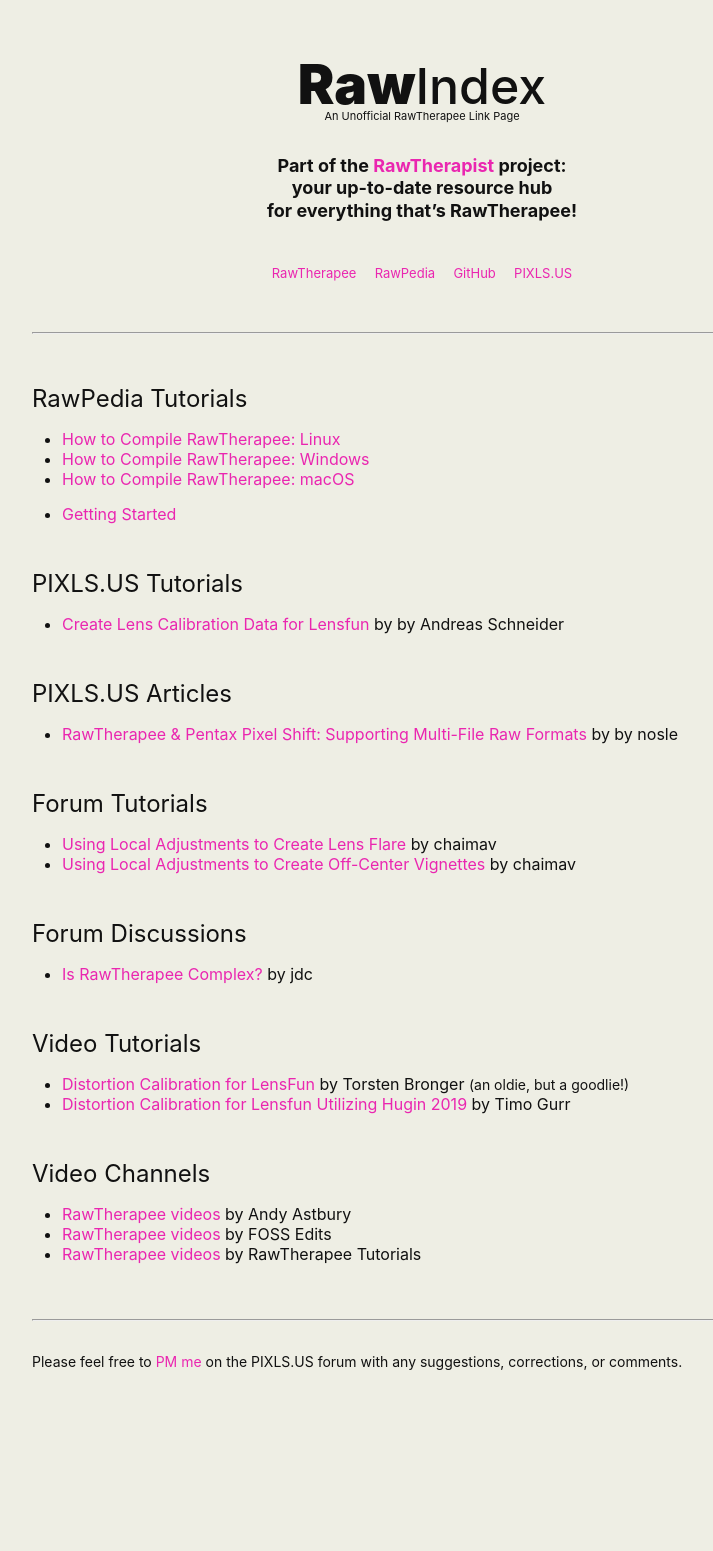
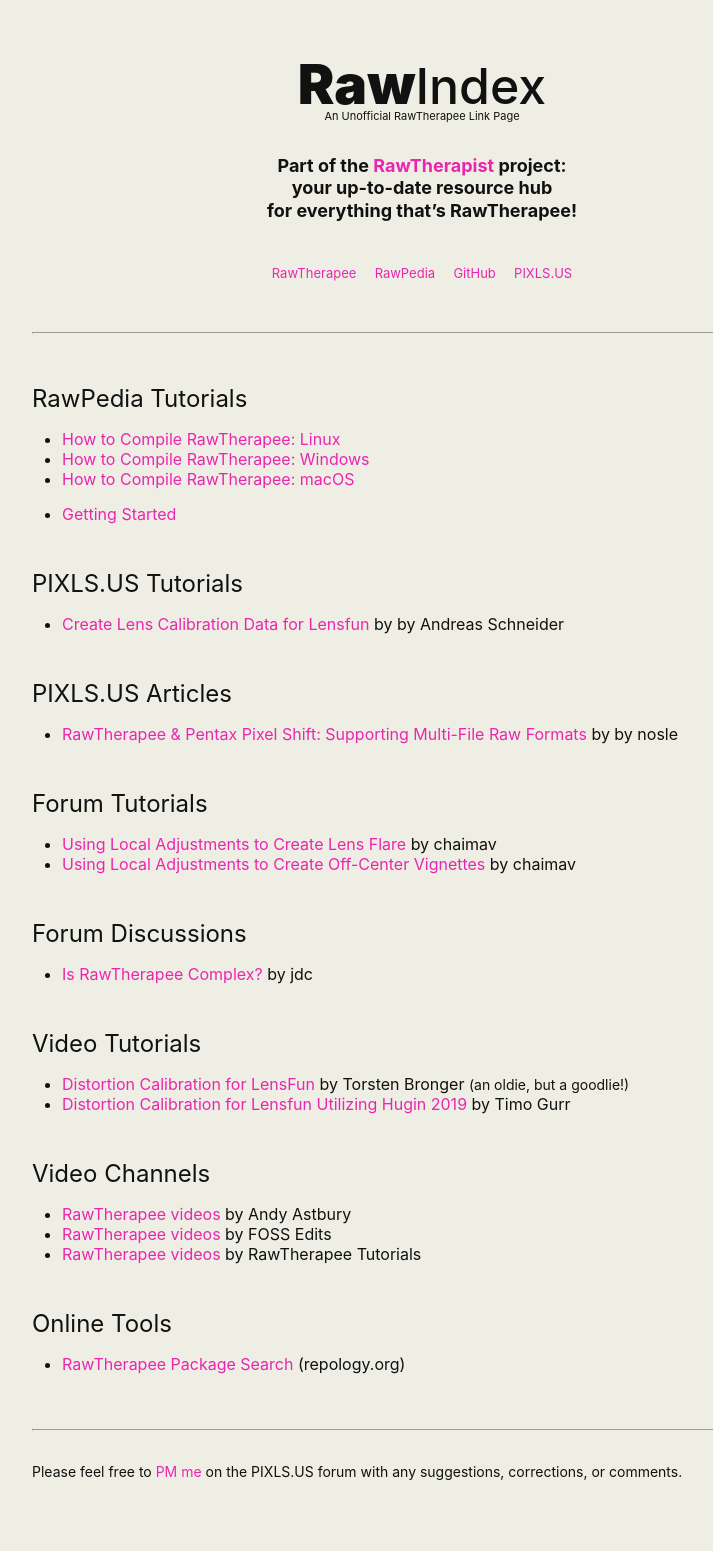
Before and after one commit to martbetz/martbetz.github.io, a Jekyll site: the page built from WIP/rawindex.html, in a window 1280 px wide. Shown: the whole page, without its empty margins (218-931 px from the left). Built offline with Jekyll 4.4.1, drawn with Linux system fonts in a browser that asks for light colours; before the commit the page ends 1441 px from its top, so only the background shows below that.

Commit message:
Update rawindex.html

```diff
--- a/WIP/rawindex.html
+++ b/WIP/rawindex.html
@@ -153,6 +153,15 @@
         </ul>
    </p>
 
+   <p style="margin-top: 45px;">
+     <!-- <center> -->
+        <h2>Online Tools</h2>
+     <!-- </center> -->
+        <ul>
+           <li><a href="https://m.youtube.com/playlist?list=PLnIcpm2W3TX_kcxfxeZdfW6R_4FYh-KjS">RawTherapee Package Search</a> (repology.org)</li>
+        </ul>
+   </p>
+
 </div>
 
 <p style="margin-top:55px;">
```
